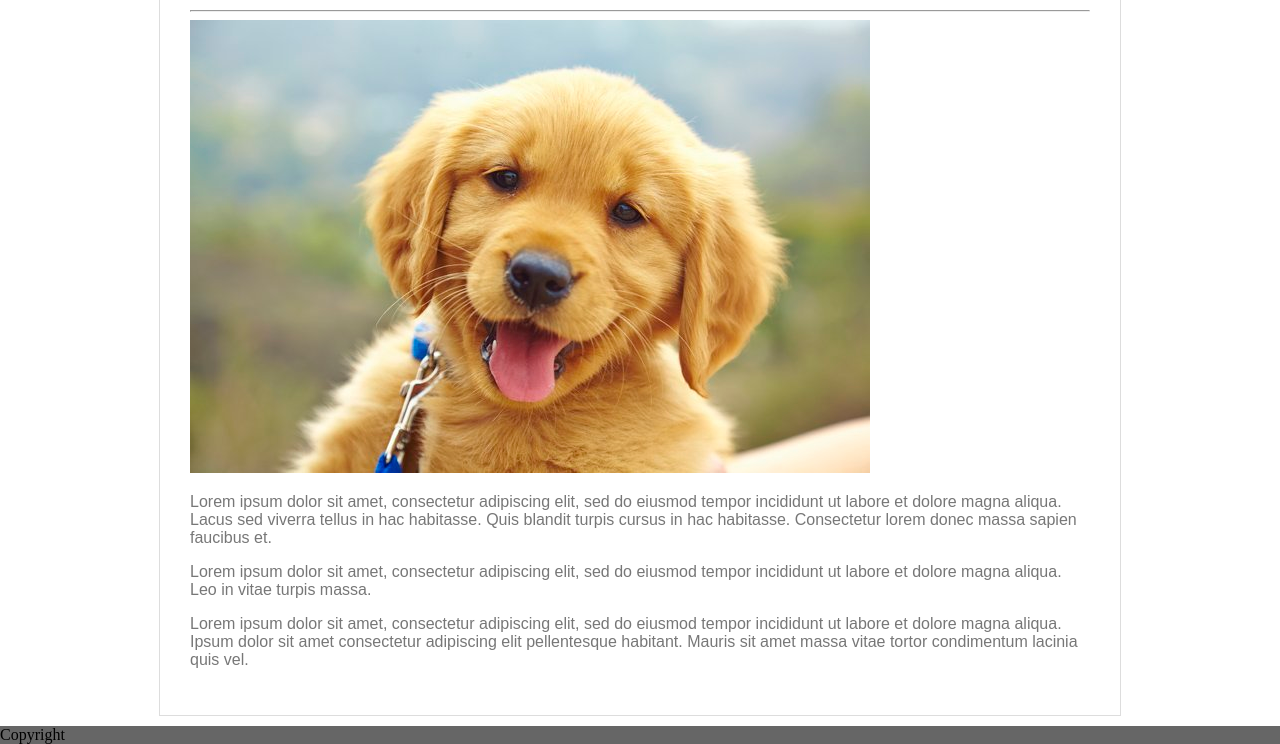
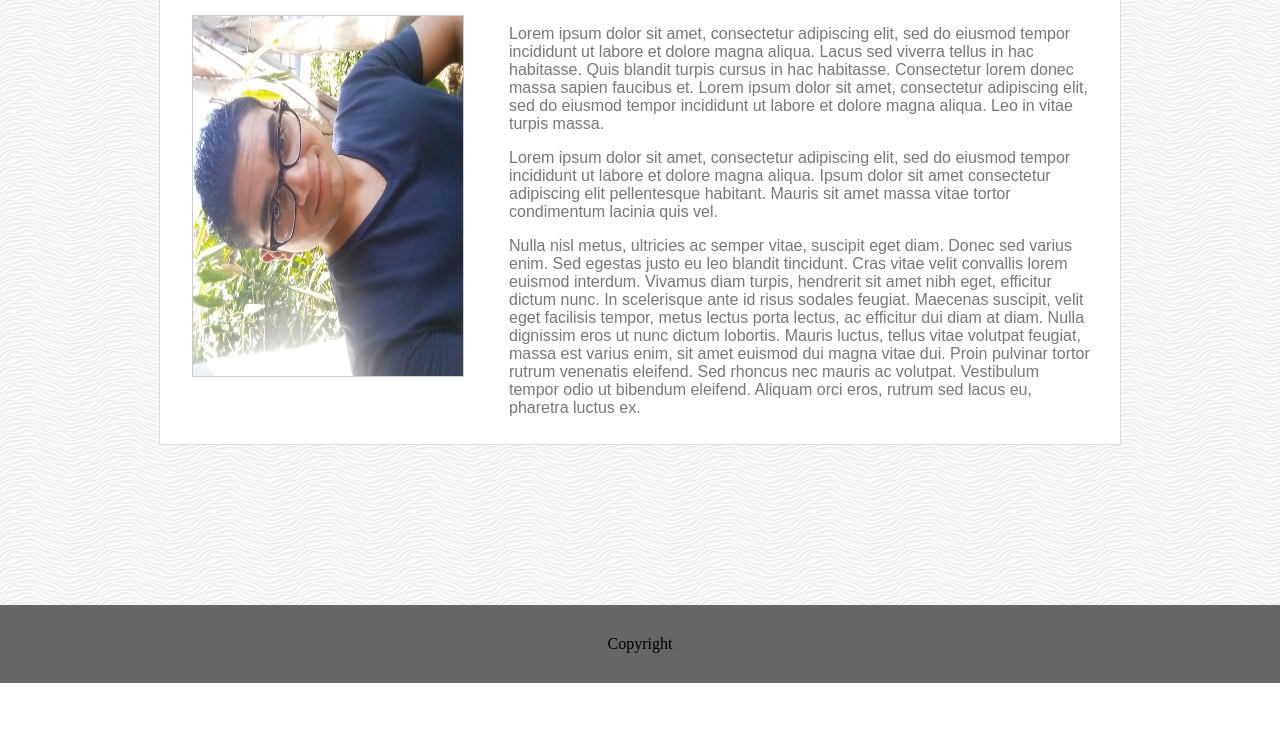
Before and after one commit to noeljcruz/Basic-Portfolio, a plain HTML site: page index.html in a window 1280 px wide. Shown: the part 259-1003 px from the top of the page. After the commit the page ends 942 px from the top, so only its background shows below. Drawn offline with Linux system fonts and the light colour scheme.

Commit message:
added my photo and finished most of the styling for the main section of the index file...up next: footer.

```diff
--- a/assets/css/style.css
+++ b/assets/css/style.css
@@ -1,7 +1,7 @@
 
 body {
-    background: white;
     margin: 0px;
+    background-image: url(../images/white-waves/white-waves.png);
 }
 
 header {
@@ -44,16 +44,16 @@ a {
     text-decoration: none;
     font-family: 'Arial', 'Helvetica Neue', Helvetica, sans-serif;
     font-size: 20px;
-    color: #777777;
+    color: #aaaaaa;
     padding-left: 10px;
     padding-right: 10px;
-
 }
 
 h2 {
     font-family: "Georgia", Times, Times New Roman, serif;
     font-size: 32px;
     color: #4aaaa5;
+    margin-top: 2px;
 }
 
 section {
@@ -62,13 +62,34 @@ section {
     font-family: 'Arial', 'Helvetica Neue', Helvetica, sans-serif;
     padding: 30px;
     width: 900px;
+    height: 500px;
     margin: auto;
+    margin-bottom: 200px;
     position: relative;
     top: 40px;
     border: 1px solid #dddddd;
 }
 
+hr {
+    border: 2px solid #dddddd;
+    margin-bottom: 35px;
+}
+
+img {
+    width: 360px;
+    height: 270px;
+    transform: rotate(270deg);
+    border: 1px solid #cccccc;
+    float: left;
+    margin-top: 35px;
+    margin-left: -43px;
+    margin-bottom: 100px;
+}
+
 footer {
+    clear: both;
     background: #666666;
-    margin-top: 50px;
+
+    text-align: center;
+    padding: 30px;
 }
--- a/index.html
+++ b/index.html
@@ -25,18 +25,16 @@
 
       <hr>
 
-      <img src="assets/images/puppy-development.jpg" alt="photo">
+      <img src="assets/images/20190612_171055.jpg" alt="photo">
 
-      <p>Lorem ipsum dolor sit amet, consectetur adipiscing elit, sed do eiusmod tempor incididunt ut labore et dolore magna aliqua. Lacus sed viverra tellus in hac habitasse. Quis blandit turpis cursus in hac habitasse. Consectetur lorem donec massa sapien faucibus et.</p>
-
-      <p>Lorem ipsum dolor sit amet, consectetur adipiscing elit, sed do eiusmod tempor incididunt ut labore et dolore magna aliqua. Leo in vitae turpis massa.</p>
+      <p>Lorem ipsum dolor sit amet, consectetur adipiscing elit, sed do eiusmod tempor incididunt ut labore et dolore magna aliqua. Lacus sed viverra tellus in hac habitasse. Quis blandit turpis cursus in hac habitasse. Consectetur lorem donec massa sapien faucibus et. Lorem ipsum dolor sit amet, consectetur adipiscing elit, sed do eiusmod tempor incididunt ut labore et dolore magna aliqua. Leo in vitae turpis massa.</p>
 
       <p>Lorem ipsum dolor sit amet, consectetur adipiscing elit, sed do eiusmod tempor incididunt ut labore et dolore magna aliqua. Ipsum dolor sit amet consectetur adipiscing elit pellentesque habitant. Mauris sit amet massa vitae tortor condimentum lacinia quis vel.</p>
 
+      <p>Nulla nisl metus, ultricies ac semper vitae, suscipit eget diam. Donec sed varius enim. Sed egestas justo eu leo blandit tincidunt. Cras vitae velit convallis lorem euismod interdum. Vivamus diam turpis, hendrerit sit amet nibh eget, efficitur dictum nunc. In scelerisque ante id risus sodales feugiat. Maecenas suscipit, velit eget facilisis tempor, metus lectus porta lectus, ac efficitur dui diam at diam. Nulla dignissim eros ut nunc dictum lobortis. Mauris luctus, tellus vitae volutpat feugiat, massa est varius enim, sit amet euismod dui magna vitae dui. Proin pulvinar tortor rutrum venenatis eleifend. Sed rhoncus nec mauris ac volutpat. Vestibulum tempor odio ut bibendum eleifend. Aliquam orci eros, rutrum sed lacus eu, pharetra luctus ex.</p>
+
     </section>
 
-    <footer>
-      <span>Copyright</span>
-    </footer>
+    <footer>Copyright</footer>
   </body>
 </html>
```
Also changed, not shown: assets/images/20190612_171055.jpg (added), assets/images/white-waves/readme.txt (added), assets/images/white-waves/white-waves.png (added).
